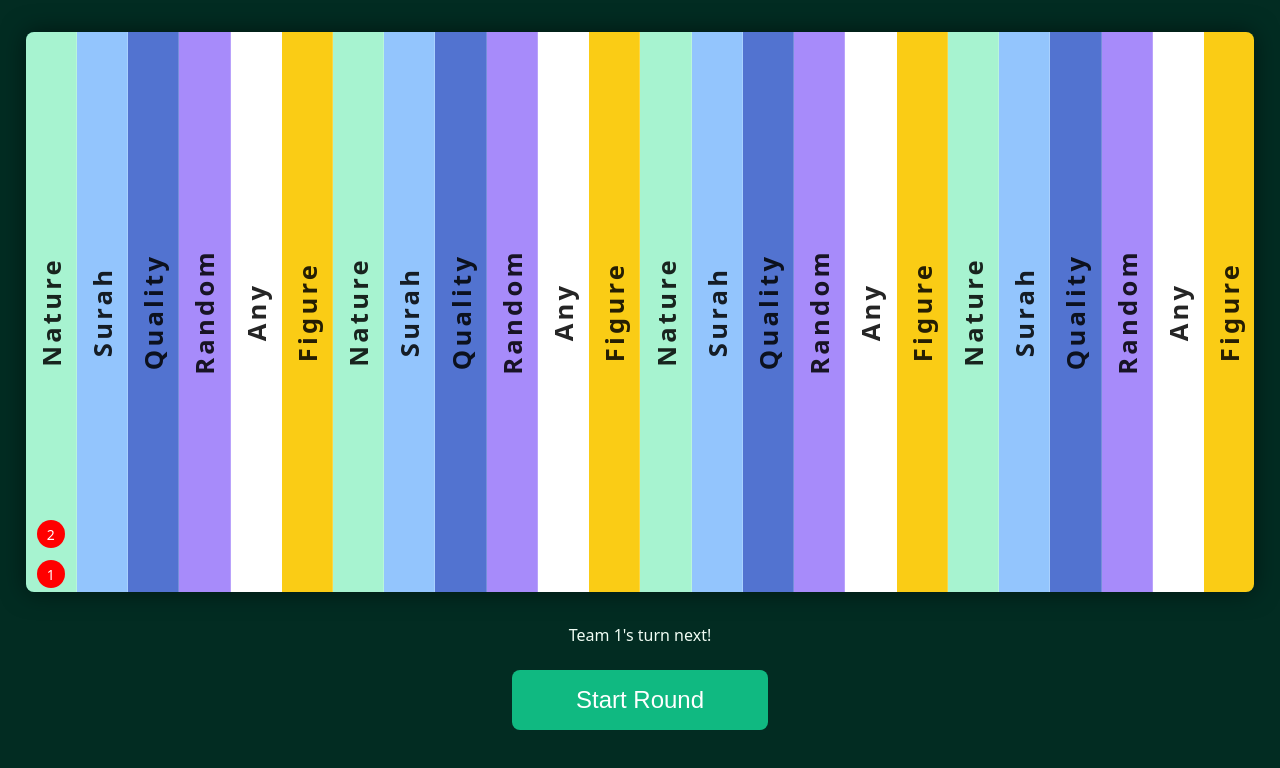
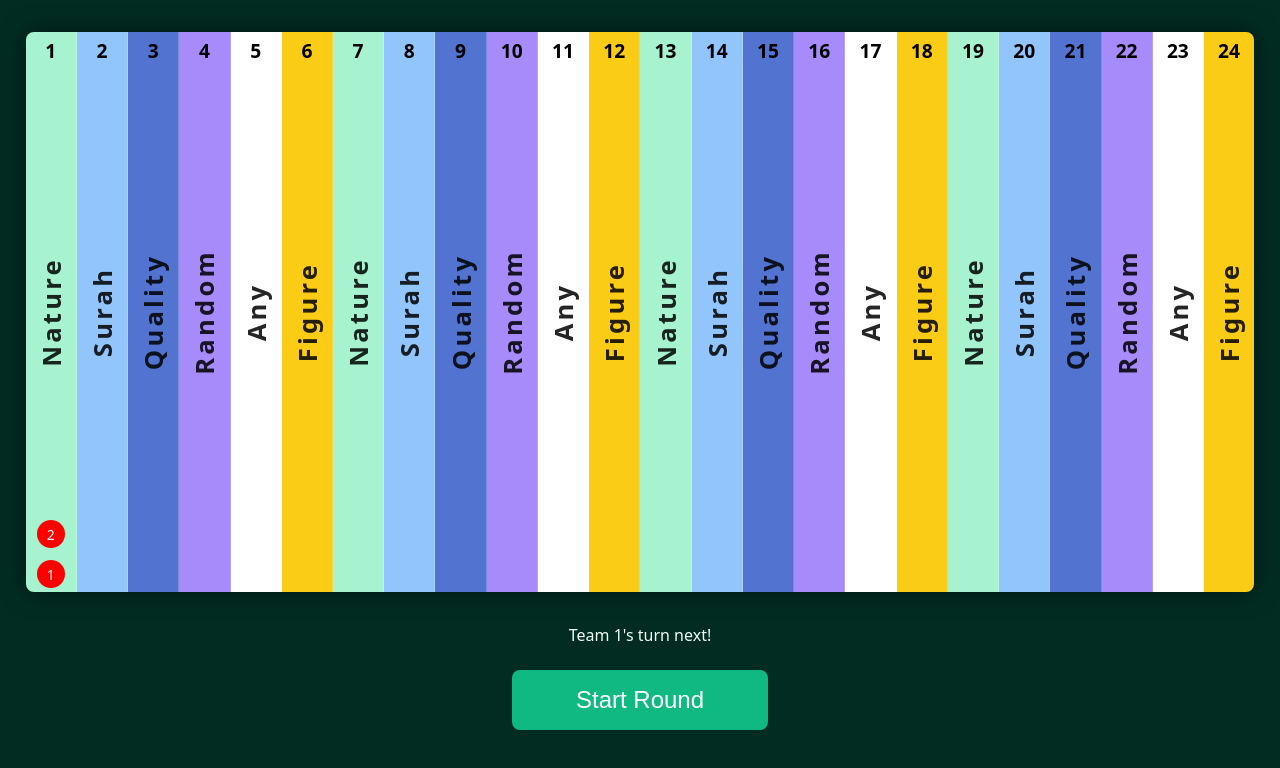
Before and after one commit to usmaan275/Islamic-Articulate, a React (Create React App) app: page /game in a window 1280 px wide. Shown: the top 768 px of the page. Built offline with nearby package versions, Linux system fonts and the light colour scheme.

Commit message:
Added board numbers

```diff
--- a/src/App.css
+++ b/src/App.css
@@ -279,3 +279,15 @@ button:hover {
 .instructions button:hover {
   background-color: #059669;
 }
+
+.space-number {
+  position: absolute;
+  top: 0.6dvh;
+  left: 50%;
+  transform: translateX(-50%);
+
+  font-size: 2.4vmin;
+  font-weight: 700;
+  color: #000;
+  z-index: 2;
+}
--- a/src/components/Board.jsx
+++ b/src/components/Board.jsx
@@ -11,6 +11,7 @@ export default function Board({ positions, teamCount, startIndex }) {
 
         return (
           <div className="space" key={i} style={{ backgroundColor: bgColor }}>
+            <div className="space-number">{i + 1}</div>
             <div className="space-label">{label}</div>
             {positions.map((pos, idx) =>
               pos === i ? (
```
